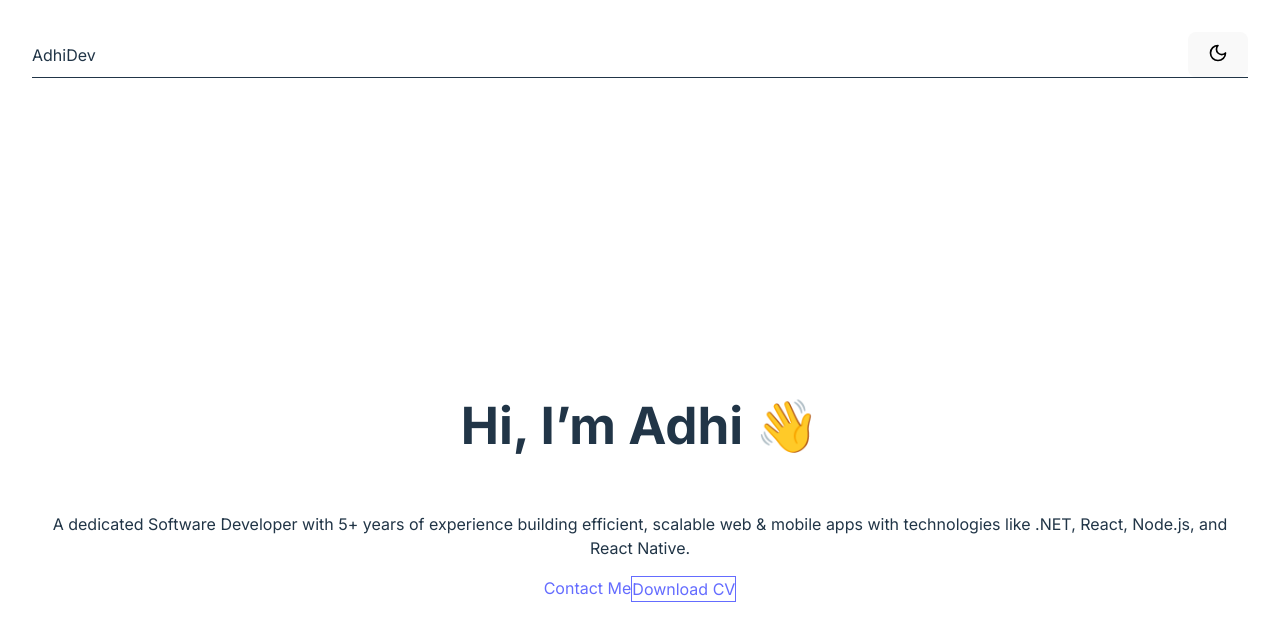
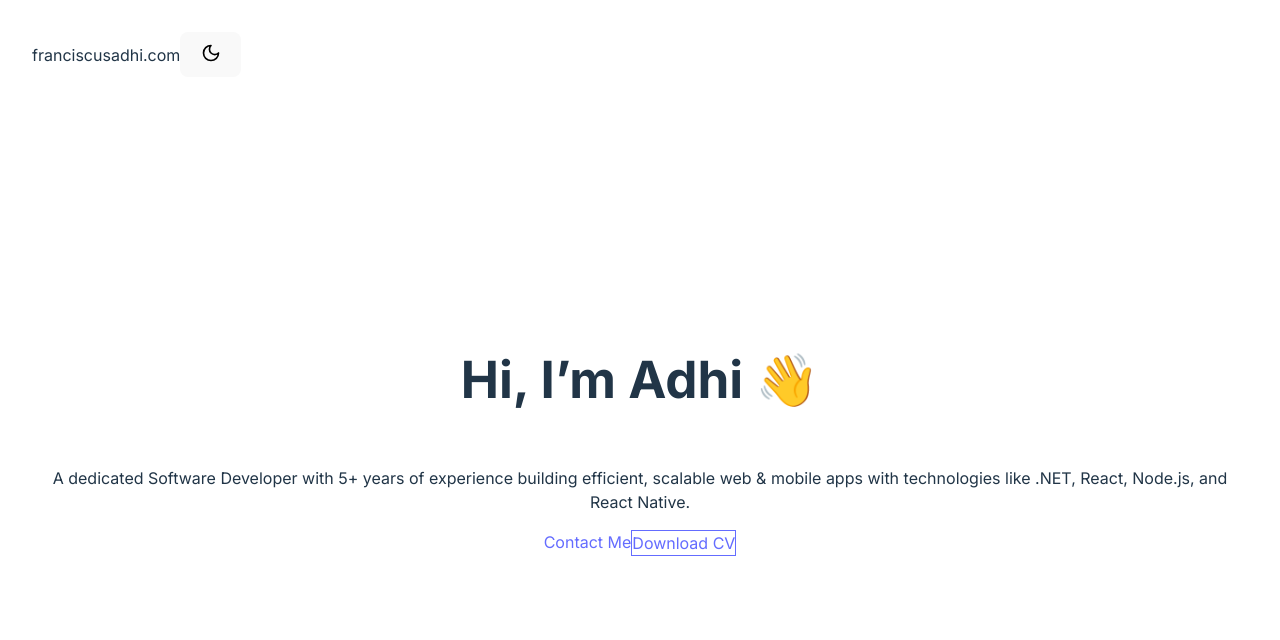
Before and after one commit to francisadhi/HomeBase, a React (Vite) app: page / in a window 1280 px wide. Shown: the top 640 px of the page. Built offline with nearby package versions, Linux system fonts and the light colour scheme.

Commit message:
sementara commit dulu aja

```diff
--- a/src/App.jsx
+++ b/src/App.jsx
@@ -5,6 +5,7 @@ import './App.css'
 import Hero from './components/Hero'
 import ThemeToggle from './components/ThemeToggle';
 import Navbar from './components/Navbar';
+import './index.css';
 
 function App() {
   return (
--- a/src/components/Hero.tsx
+++ b/src/components/Hero.tsx
@@ -4,7 +4,7 @@ const Hero = () => {
   return (
     <section
       id="home"
-      className="min-h-screen flex flex-col items-center justify-center text-center px-4 md:px-8 bg-white dark:bg-gray-900 transition-colors"
+      className="min-h-screen flex flex-col items-center justify-center text-center px-4 md:px-8 bg-white dark:bg-gray-900 transition-colors pt-20"
     >
       <h1 className="text-4xl md:text-5xl lg:text-6xl font-extrabold text-gray-900 dark:text-white leading-tight">
         Hi, I’m <span className="text-blue-600 dark:text-blue-400">Adhi</span> 👋
--- a/src/components/Navbar.tsx
+++ b/src/components/Navbar.tsx
@@ -3,35 +3,66 @@ import ThemeToggle from './ThemeToggle';
 
 const Navbar = () => {
   return (
-    <header className="items-center justify-center top-0 left-0 w-full z-50 bg-white dark:bg-gray-900 border-b border-gray-200 dark:border-gray-800">
-      <div className="max-w-6xl mx-auto px-4 py-4 flex items-center justify-between">
-        {/* Logo / Nama */}
+    // <header className="items-center justify-center top-0 left-0 w-full z-50 bg-white dark:bg-gray-900 border-b border-gray-200 dark:border-gray-800">
+    //   <div className="max-w-6xl mx-auto px-4 py-4 flex items-center justify-between">
+    //     {/* Logo / Nama */}
+    //     <div className="text-xl font-bold text-gray-900 dark:text-white">
+    //       AdhiDev
+    //     </div>
+
+    //     {/* Nav Links */}
+    //     <nav className="hidden md:flex space-x-6">
+    //       <a href="#home" className="text-gray-700 dark:text-gray-300 hover:text-blue-600 dark:hover:text-blue-400 transition">
+    //         Home
+    //       </a>
+    //       <a href="#about" className="text-gray-700 dark:text-gray-300 hover:text-blue-600 dark:hover:text-blue-400 transition">
+    //         About
+    //       </a>
+    //       <a href="#projects" className="text-gray-700 dark:text-gray-300 hover:text-blue-600 dark:hover:text-blue-400 transition">
+    //         Projects
+    //       </a>
+    //       <a href="#contact" className="text-gray-700 dark:text-gray-300 hover:text-blue-600 dark:hover:text-blue-400 transition">
+    //         Contact
+    //       </a>
+    //     </nav>
+
+    //     {/* Theme Toggle */}
+    //     <div className="flex items-center gap-2">
+    //       <ThemeToggle />
+    //     </div>
+    //   </div>
+    // </header>
+    <nav className="fixed top-0 left-0 right-0 z-50 bg-white dark:bg-gray-900 shadow">
+      <div className="w-full max-w-7xl mx-auto px-4 py-4 flex items-center justify-between">
+
+        {/* Logo Kiri */}
         <div className="text-xl font-bold text-gray-900 dark:text-white">
-          AdhiDev
+          franciscusadhi.com
         </div>
 
-        {/* Nav Links */}
-        <nav className="hidden md:flex space-x-6">
-          <a href="#home" className="text-gray-700 dark:text-gray-300 hover:text-blue-600 dark:hover:text-blue-400 transition">
+        {/* Menu Kanan */}
+        {/* <div className="flex space-x-6">
+          <a href="#home" className="text-gray-700 dark:text-gray-300 hover:text-blue-600 transition">
             Home
           </a>
-          <a href="#about" className="text-gray-700 dark:text-gray-300 hover:text-blue-600 dark:hover:text-blue-400 transition">
+          <a href="#about" className="text-gray-700 dark:text-gray-300 hover:text-blue-600 transition">
             About
           </a>
-          <a href="#projects" className="text-gray-700 dark:text-gray-300 hover:text-blue-600 dark:hover:text-blue-400 transition">
+          <a href="#projects" className="text-gray-700 dark:text-gray-300 hover:text-blue-600 transition">
             Projects
           </a>
-          <a href="#contact" className="text-gray-700 dark:text-gray-300 hover:text-blue-600 dark:hover:text-blue-400 transition">
+          <a href="#contact" className="text-gray-700 dark:text-gray-300 hover:text-blue-600 transition">
             Contact
           </a>
-        </nav>
+        </div> */}
 
-        {/* Theme Toggle */}
+        {/* Theme Toggle (contoh) */}
         <div className="flex items-center gap-2">
           <ThemeToggle />
         </div>
       </div>
-    </header>
+    </nav>
+
   );
 };
 
```
